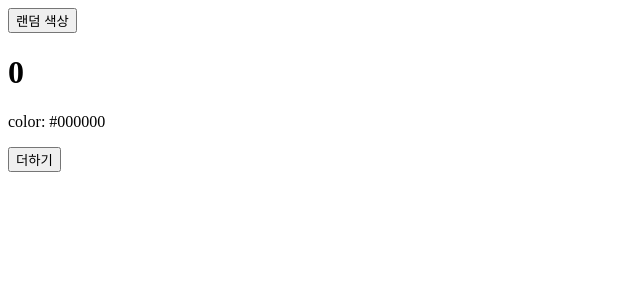
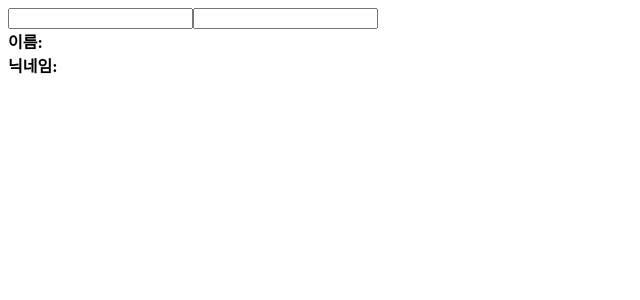
Before and after one commit to seilylook/React-testcodes-archive, a React (Create React App) app: page / in a window 1280 px wide. Shown: the top 300 px of the page, without its empty margins (0-640 px from the left). Built offline with nearby package versions, Linux system fonts and the light colour scheme.

Commit message:
feature hooks useState

```diff
--- a/src/App.js
+++ b/src/App.js
@@ -1,31 +1,8 @@
-import { useState } from "react";
+import React from "react";
+import Info from "./Info";
 
-import React, { Component } from "react";
-import LifeCycleSample from "./LifeCycleSample";
-
-function getRandomColor() {
-  return "#" + Math.floor(Math.random() * 16777215).toString(16);
-}
-
-class App extends Component {
-  state = {
-    color: "#000000"
-  };
-
-  handleClick = () => {
-    this.setState({
-      color: getRandomColor()
-    });
-  };
-
-  render() {
-    return (
-      <div>
-        <button onClick={this.handleClick}>랜덤 색상</button>
-        <LifeCycleSample color={this.state.color} />
-      </div>
-    );
-  }
-}
+const App = () => {
+  return <Info />;
+};
 
 export default App;
--- /dev/null
+++ b/src/Info.js
@@ -0,0 +1,36 @@
+import React, { useState } from "react";
+
+const Info = () => {
+  const [name, setName] = useState("");
+  const [nickname, setNickname] = useState("");
+
+  const onChangeName = e => {
+    setName(e.target.value);
+  };
+
+  const onChangeNickname = e => {
+    setNickname(e.target.value);
+  };
+
+  return (
+    <div>
+      <div>
+        <input value={name} onChange={onChangeName} />
+        <input value={nickname} onChange={onChangeNickname} />
+      </div>
+
+      <div>
+        <div>
+          <b>이름: </b> {name}
+        </div>
+
+        <div>
+          <b>닉네임: </b>
+          {nickname}
+        </div>
+      </div>
+    </div>
+  );
+};
+
+export default Info;
--- a/src/LifeCycleSample.js
+++ /dev/null
@@ -1,77 +0,0 @@
-import React, { Component } from "react";
-
-class LifeCycleSample extends Component {
-  state = {
-    number: 0,
-    color: null
-  };
-
-  myRef = null;
-
-  constructor(props) {
-    super(props);
-    console.log("constructor");
-  }
-
-  static getDerivedStateFromProps(nextProps, prevstate) {
-    console.log("getDerivedStateFromProps");
-    if (nextProps.color !== prevstate.color) {
-      return { color: nextProps.color };
-    }
-    return null;
-  }
-
-  componentDidMount() {
-    console.log("componentDidMount");
-  }
-
-  shouldComponentUpdate(nextProps, nextState) {
-    console.log("shouldComponentUpdate", nextProps, nextState);
-    return nextState.number % 10 !== 4;
-  }
-
-  componentWillMount() {
-    console.log("componentWillUnmount");
-  }
-
-  handleClick = () => {
-    this.setState({
-      number: this.state.number + 1
-    });
-  };
-
-  getSnapshotBeforeUpdate(prevProps, prevState) {
-    console.log("getSnapshotBeforeUpdate");
-    if (prevProps.color !== this.props.color) {
-      return this.myRef.style.color;
-    }
-    return null;
-  }
-
-  componentDidUpdate(prevProps, prevState, snapshot) {
-    console.log("componentDidUpdate", prevProps, prevState);
-    if (snapshot) {
-      console.log("업데이트 되기 전 색상", snapshot);
-    }
-  }
-
-  render() {
-    console.log("render");
-
-    const style = {
-      color: this.props.color
-    };
-
-    return (
-      <div>
-        <h1 style={style} ref={ref => (this.myRef = ref)}>
-          {this.state.number}
-        </h1>
-        <p>color: {this.state.color}</p>
-        <button onClick={this.handleClick}>더하기</button>
-      </div>
-    );
-  }
-}
-
-export default LifeCycleSample;
```
Also changed, not shown: src/Counter.js (added, +18 -0 lines).
